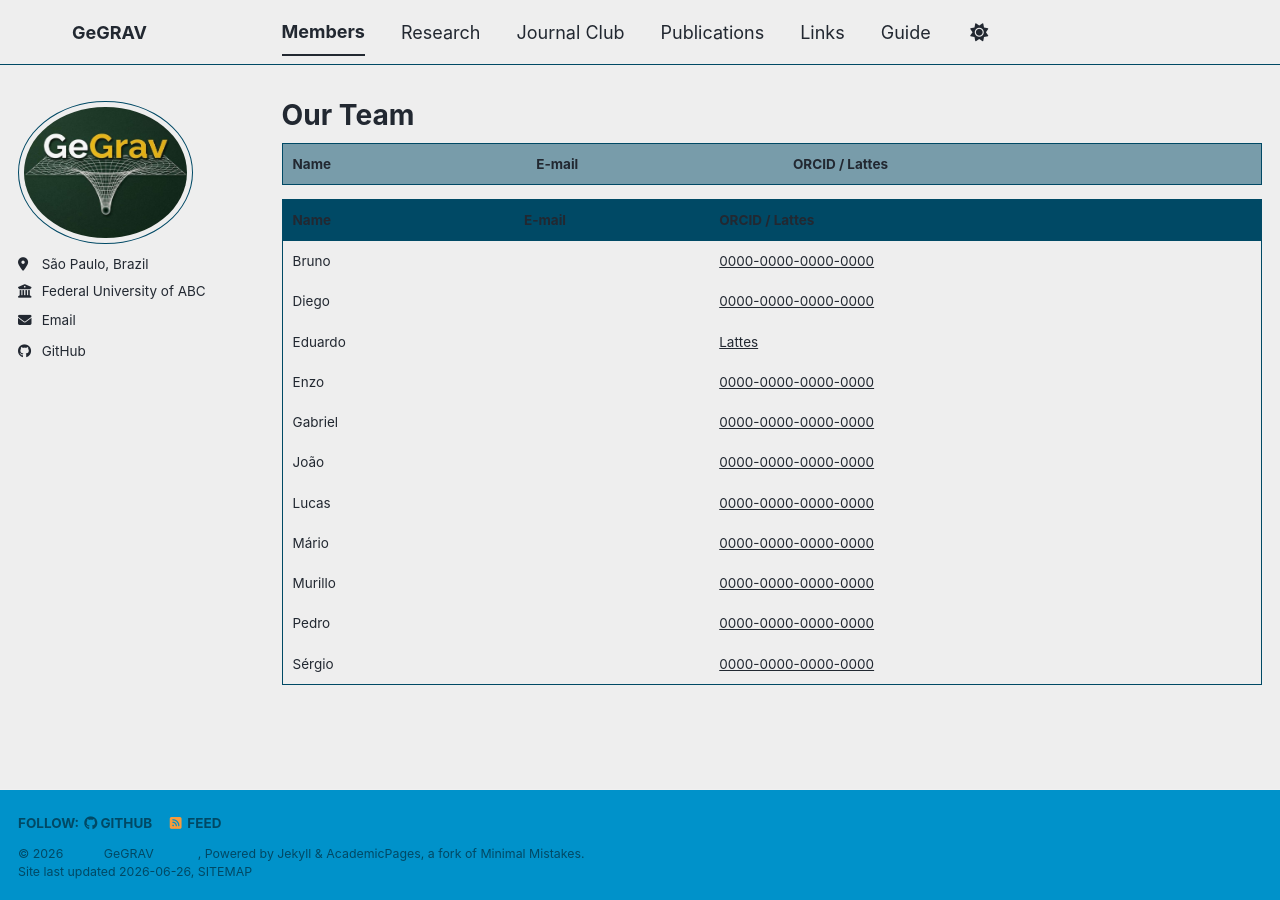
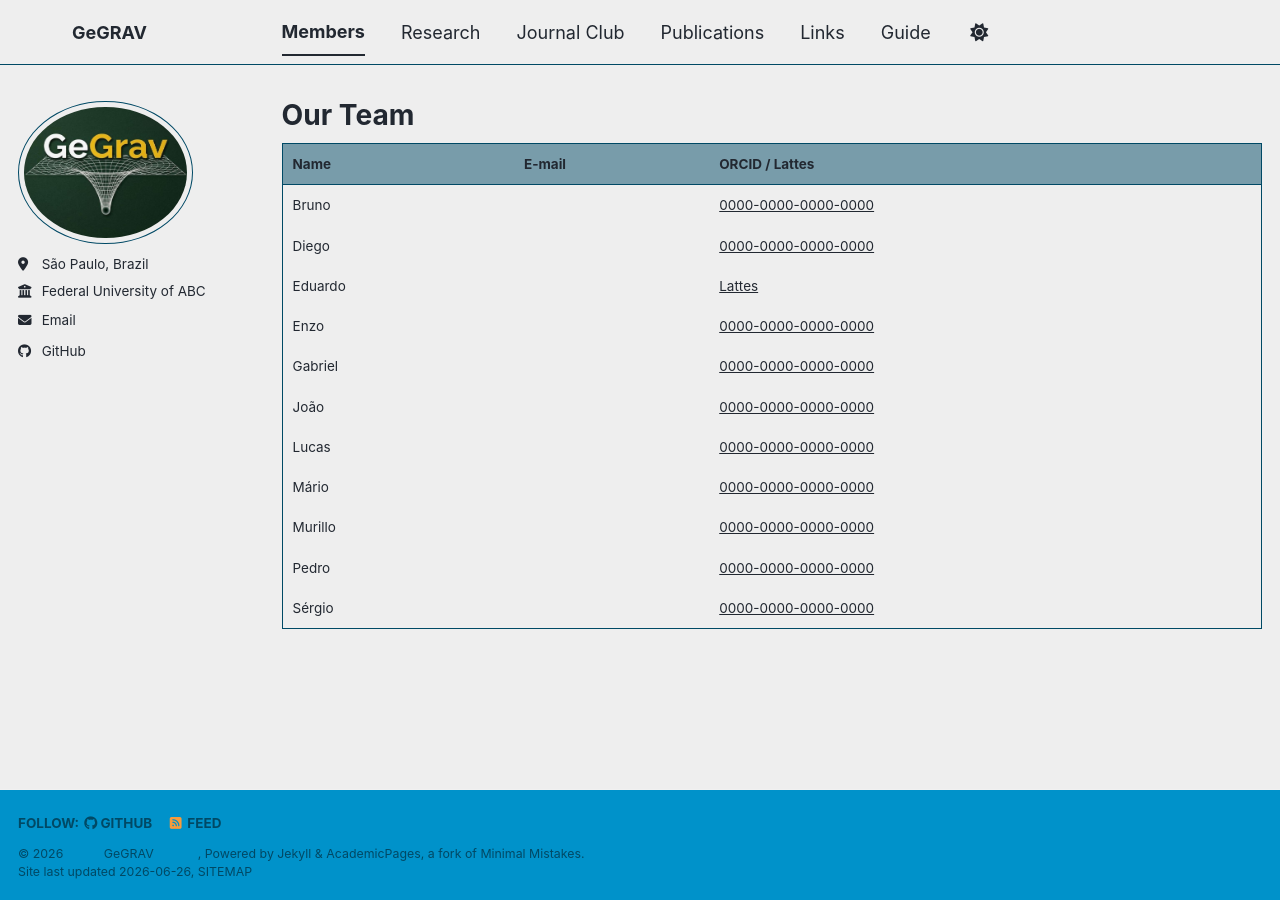
Before and after one commit to gegrav-ufabc/gegrav-ufabc.github.io, a Jekyll site: the page built from _pages/year-archive.html, in a window 1280 px wide. Built offline with Jekyll 4.4.1, drawn with Linux system fonts in a browser that asks for light colours; a style sheet for code colours, icons or effects is not loaded.

Commit message:
Update year-archive.html

```diff
--- a/_pages/year-archive.html
+++ b/_pages/year-archive.html
@@ -14,19 +14,6 @@ redirect_from:
       <th style="padding: 10px; border: 1px solid var(--table-border-color); color: var(--text-color); background-color: rgba(240, 240, 240, 0.5);">Name</th>
       <th style="padding: 10px; border: 1px solid var(--table-border-color); color: var(--text-color); background-color: rgba(240, 240, 240, 0.5);">E-mail</th>
       <th style="padding: 10px; border: 1px solid var(--table-border-color); color: var(--text-color); background-color: rgba(240, 240, 240, 0.5);">ORCID / Lattes</th>
-    </tr>
-  </thead>
-  <tbody>
-    <!-- Mantenha o resto igual -->
-  </tbody>
-</table>
-
-<table style="width:100%; border-collapse: collapse; text-align: left;">
-  <thead>
-    <tr>
-      <th style="padding: 10px; border: 1px solid var(--table-border-color); color: var(--text-color);background-color: transparent;">Name</th>
-      <th style="padding: 10px; border: 1px solid var(--table-border-color); color: var(--text-color);background-color: transparent;">E-mail</th>
-      <th style="padding: 10px; border: 1px solid var(--table-border-color); color: var(--text-color);background-color: transparent;">ORCID / Lattes</th>
     </tr>
   </thead>
   <tbody>
```
